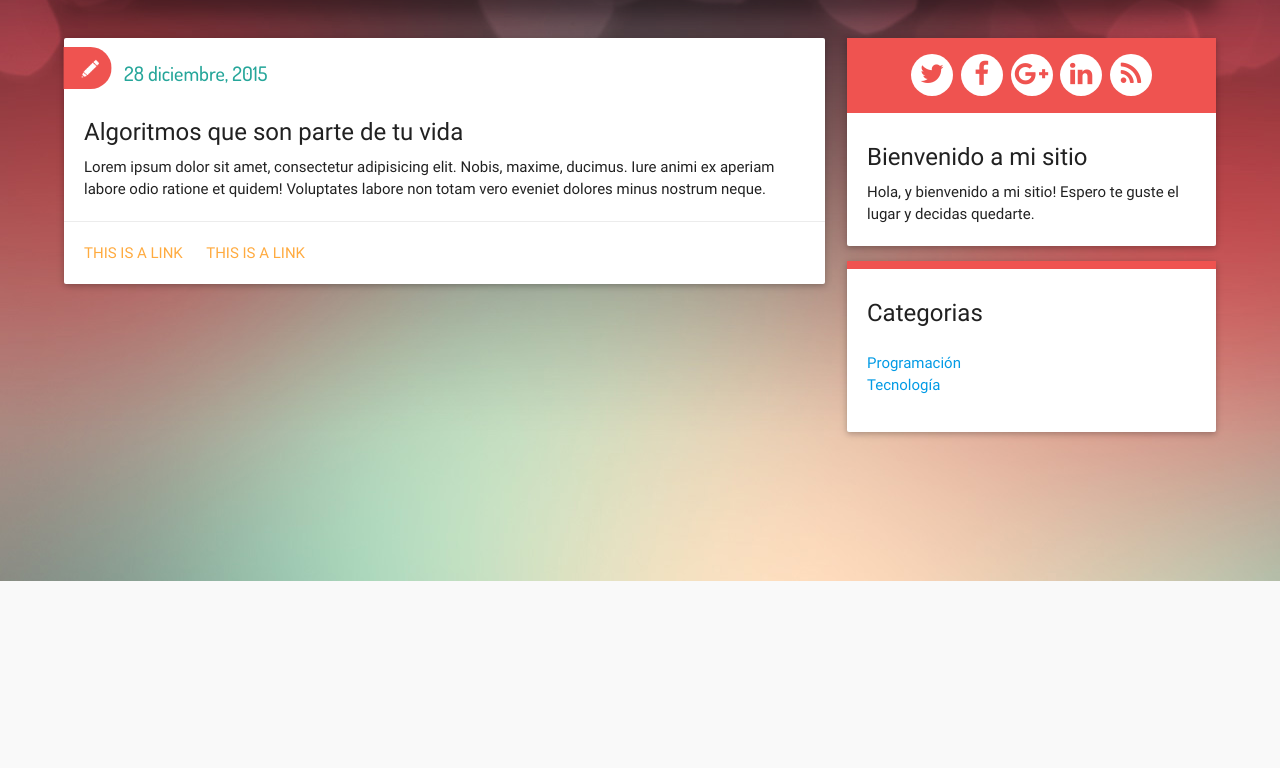
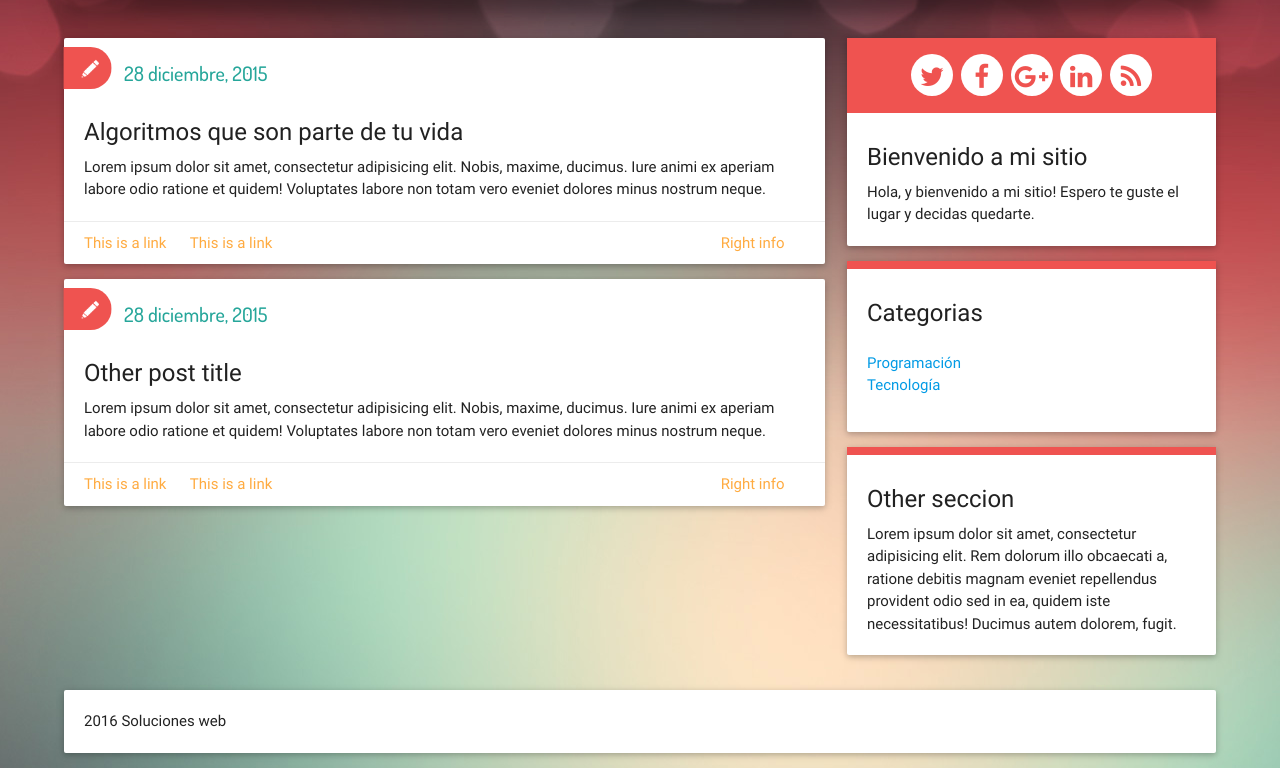
Before and after one commit to Edg4r123/BlogEdg, a CodeIgniter app: page /database/ in a window 1280 px wide. Shown: the part 219-987 px from the top of the page. Before the commit the page ends 800 px from the top, so only its background shows below. Run offline with CodeIgniter, Linux system fonts and the light colour scheme.

Commit message:
Frontend correctamente seccionado en head content and footer

```diff
--- a/application/views/index.php
+++ b/application/views/index.php
@@ -1,3 +1,32 @@
-<div>
-
+<div class="card">
+	<div class="card-content">
+		<div class="post_icons">
+			<span class="post_date teal-text text-lighten-1">
+				<time datetime="2015-12-28T23:07:45">28 diciembre, 2015</time>
+			</span>
+		</div>
+		<span class="card-title"><a href="#">Algoritmos que son parte de tu vida</a></span>
+		<p>Lorem ipsum dolor sit amet, consectetur adipisicing elit. Nobis, maxime, ducimus. Iure animi ex aperiam labore odio ratione et quidem! Voluptates labore non totam vero eveniet dolores minus nostrum neque.</p>
+	</div>
+	<div class="card-action">
+		<a href="#">This is a link</a>
+			<a href="#">This is a link</a>
+			<a href="#" class="right">Right info</a>
+	</div>
 </div>
+<div class="card">
+	<div class="card-content">
+		<div class="post_icons">
+			<span class="post_date teal-text text-lighten-1">
+				<time datetime="2015-12-28T23:07:45">28 diciembre, 2015</time>
+			</span>
+		</div>
+		<span class="card-title"><a href="#">Other post title</a></span>
+		<p>Lorem ipsum dolor sit amet, consectetur adipisicing elit. Nobis, maxime, ducimus. Iure animi ex aperiam labore odio ratione et quidem! Voluptates labore non totam vero eveniet dolores minus nostrum neque.</p>
+	</div>
+	<div class="card-action">
+		<a href="#">This is a link</a>
+			<a href="#">This is a link</a>
+			<a href="#" class="right">Right info</a>
+	</div>
+</div>
--- a/application/views/layout/footer.php
+++ b/application/views/layout/footer.php
@@ -1,8 +1,57 @@
-
+				</div>
+				<!-- End main content -->
+				<!-- Sidebar -->
+				<div class="col s12 m4">
+					<div class="card">
+						<div class="social_box red lighten-1 center-align">
+							<a href="#"><i class="fa fa-twitter"></i></a>
+							<a href="#"><i class="fa fa-facebook"></i></a>
+							<a href="#"><i class="fa fa-google-plus"></i></a>
+							<a href="#"><i class="fa fa-linkedin"></i></a>
+							<a href="#"><i class="fa fa-rss"></i></a>
+						</div>
+						<div class="card-content">
+							<span class="card-title">Bienvenido a mi sitio</span>
+							<p>Hola, y bienvenido a mi sitio! Espero te guste el lugar y decidas quedarte.</p>
+						</div>
+					</div>
+					<div class="card">
+						<div class="color_top red lighten-1"></div>
+						<div class="card-content">
+							<span class="card-title">Categorias</span>
+							<ul>
+								<li class="cat-item cat-item-1">
+									<a href="category/programacion/">Programación</a>
+								</li>
+								<li class="cat-item cat-item-11">
+									<a href="category/tecnologia/">Tecnología</a>
+								</li>
+							</ul>
+						</div>
+					</div>
+					<div class="card">
+						<div class="color_top red lighten-1"></div>
+						<div class="card-content">
+							<span class="card-title">Other seccion</span>
+							<p>Lorem ipsum dolor sit amet, consectetur adipisicing elit. Rem dolorum illo obcaecati a, ratione debitis magnam eveniet repellendus provident odio sed in ea, quidem iste necessitatibus! Ducimus autem dolorem, fugit.</p>
+						</div>
+					</div>
+				</div>
+			</div>
+		</div>
+	</div>
+	<!-- Footer -->
 	<footer>
-
+		<div class="container">
+			<div class="card">
+				<div class="card-content">
+					<p>2016 Soluciones web</p>
+				</div>
+			</div>
+		</div>
 	</footer>
 	<script type="text/javascript" src="assets/js/jquery-2.2.1.min.js"></script>
 	<script type="text/javascript" src="assets/js/materialize.min.js"></script>
+	<script type="text/javascript" src="assets/js/main.js"></script>
 </body>
 </html>
--- a/application/views/layout/header.php
+++ b/application/views/layout/header.php
@@ -1,7 +1,10 @@
+<!Doctype html>
 <html>
 <head>
 	<meta charset="utf-8">
+	<meta name="viewport" content="width=device-width, user-scalable=no, initial-scale=1.0, maximum-scale=1.0, minimum-scale=1.0">
 	<title><?php echo $titulo; ?></title>
+	<link rel="stylesheet" href="https://fonts.googleapis.com/icon?family=Material+Icons">
 	<link rel="stylesheet" href="assets/css/materialize.css">
 	<link rel="stylesheet" href="assets/css/font-awesome.min.css">
 	<link rel="stylesheet" href="assets/css/styles.css">
@@ -11,24 +14,21 @@
 		<div class="container">
 			<div class="logo">
 				<h1 class="text-logo">
-					<a href="http://soluciones-web.info/" title="Soluciones Web" rel="home">Soluciones Web</a>
+					<a href="#" title="Soluciones Web" rel="home">Soluciones Web</a>
 				</h1>
 				<p class="site-description">Tus soluciones en html, css, js, php</p>
 			</div>
 			<nav id="site-navigation" class="grey darken-4 z-depth-3">
 				<div class="nav-wrapper">
-					<ul>
-						<li class="current_page_item">
-							<a href="http://soluciones-web.info/">Inicio</a>
-						</li>
-						<li>
-							<a href="http://soluciones-web.info/">Seccion 2</a>
-						</li>
+					<a href="#" data-activates="mobile-demo" class="button-collapse"><i class="material-icons">menu</i></a>
+					<ul class="hide-on-med-and-down">
+						<li><a href="#">Inicio</a></li>
+						<li><a href="#">Seccion 2</a></li>
 					</ul>
-					<select class="select-menu hidden">
-						<option value="#">Navigate to...</option>
-						<option value="http://soluciones-web.info/" selected="selected">Inicio</option>
-					</select>
+					<ul class="side-nav" id="mobile-demo">
+						<li><a href="#">Inicio</a></li>
+						<li><a href="#">Seccion 2</a></li>
+					</ul>
 				</div>
 			</nav><!-- #site-navigation -->
 		</div>
@@ -36,52 +36,5 @@
 	<div id="main">
 		<div class="container">
 			<div class="row">
-				<div class="col s8">
-					<div class="card">
-						<div class="card-content">
-							<div class="post_icons">
-								<span class="post_date teal-text text-lighten-1">
-									<time datetime="2015-12-28T23:07:45">28 diciembre, 2015</time>
-								</span>
-							</div>
-							<span class="card-title">Algoritmos que son parte de tu vida</span>
-							<p>Lorem ipsum dolor sit amet, consectetur adipisicing elit. Nobis, maxime, ducimus. Iure animi ex aperiam labore odio ratione et quidem! Voluptates labore non totam vero eveniet dolores minus nostrum neque.</p>
-						</div>
-						<div class="card-action">
-							<a href="#">This is a link</a>
-              				<a href="#">This is a link</a>
-						</div>
-					</div>
-				</div>
-				<div class="col s4">
-					<div class="card">
-						<div class="social_box red lighten-1 center-align">
-							<a href="#"><i class="fa fa-twitter"></i></a>
-							<a href="#"><i class="fa fa-facebook"></i></a>
-							<a href="#"><i class="fa fa-google-plus"></i></a>
-							<a href="#"><i class="fa fa-linkedin"></i></a>
-							<a href="#"><i class="fa fa-rss"></i></a>
-						</div>
-						<div class="card-content">
-							<span class="card-title">Bienvenido a mi sitio</span>
-							<p>Hola, y bienvenido a mi sitio! Espero te guste el lugar y decidas quedarte.</p>
-						</div>
-					</div>
-					<div class="card">
-						<div class="color_top red lighten-1"></div>
-						<div class="card-content">
-							<span class="card-title">Categorias</span>
-							<ul>
-								<li class="cat-item cat-item-1">
-									<a href="category/programacion/">Programación</a>
-								</li>
-								<li class="cat-item cat-item-11">
-									<a href="category/tecnologia/">Tecnología</a>
-								</li>
-							</ul>
-						</div>
-					</div>
-				</div>
-			</div>
-		</div>
-	</div>
+				<!-- Main content -->
+				<div class="col s12 m8">
--- a/assets/css/styles.css
+++ b/assets/css/styles.css
@@ -47,3 +47,6 @@ body{
 .post_date{ padding-left: 2em; font-family: Dosis; font-size: 20px; }
 .color_top{ height: 8px; }
 .card .card-content .card-title{ font-weight: 400; }
+.card .card-action { padding: 10px 20px; }
+.card .card-action a{ text-transform: inherit !important; }
+.card-title a{ color: inherit; }
--- /dev/null
+++ b/assets/js/main.js
@@ -0,0 +1,4 @@
+$(document).on("ready", init);
+function init (argument) {
+	$(".button-collapse").sideNav();
+}
```
